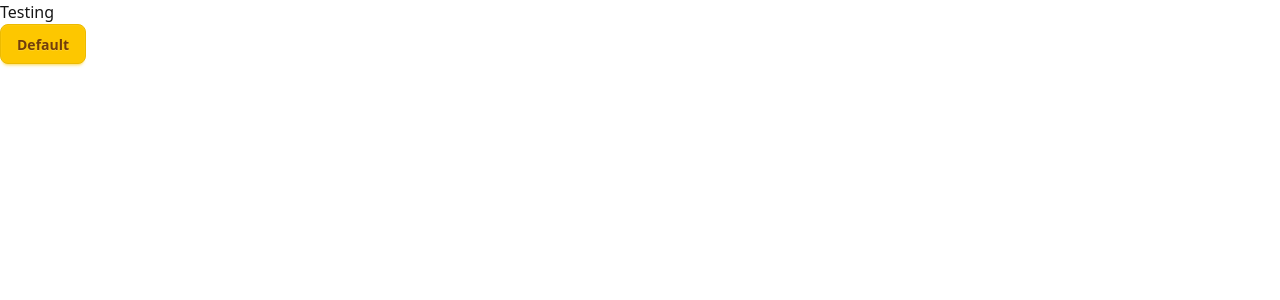
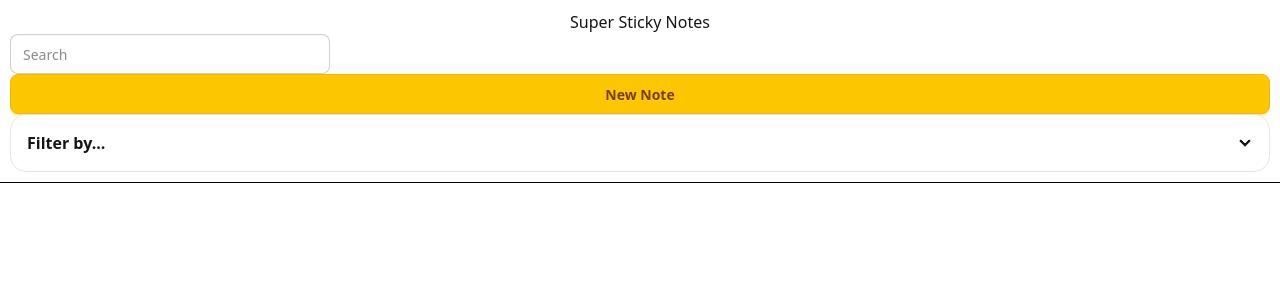
Before and after one commit to ang-riv/sticky-notes, a React (Vite) app: page / in a window 1280 px wide. Shown: the top 300 px of the page. Built offline with nearby package versions, Linux system fonts and the light colour scheme.

Commit message:
Added all header elements

```diff
--- a/index.html
+++ b/index.html
@@ -1,10 +1,10 @@
-<!DOCTYPE html>
+<!doctype html>
 <html lang="en">
   <head>
     <meta charset="UTF-8" />
     <link rel="icon" type="image/svg+xml" href="/vite.svg" />
     <meta name="viewport" content="width=device-width, initial-scale=1.0" />
-    <title>Vite + React</title>
+    <title>Super Sticky Notes</title>
   </head>
   <body>
     <div id="root"></div>
--- a/package.json
+++ b/package.json
@@ -26,6 +26,8 @@
     "eslint-plugin-react-refresh": "^0.4.19",
     "globals": "^15.15.0",
     "postcss": "^8.5.3",
+    "prettier": "^3.5.3",
+    "prettier-plugin-tailwindcss": "^0.6.11",
     "tailwindcss": "^4.0.12",
     "vite": "^6.2.0"
   }
--- a/src/App.jsx
+++ b/src/App.jsx
@@ -2,7 +2,7 @@ import React from "react";
 import Header from "./Header/Header";
 const App = () => {
   return (
-    <div data-theme="bumblebee">
+    <div data-theme="bumblebee" className="h-screen w-screen">
       <Header />
     </div>
   );
--- a/src/Header/Header.jsx
+++ b/src/Header/Header.jsx
@@ -2,10 +2,18 @@ import React from "react";
 
 const Header = () => {
   return (
-    <>
-      <h1>Testing</h1>
-      <button className="btn btn-primary">Default</button>
-    </>
+    <div className="flex h-fit w-screen flex-col content-center justify-center p-2.5 outline-1 outline-black">
+      <h1 className="text-center">Super Sticky Notes</h1>
+      <label className="input">
+        <input type="search" placeholder="Search" />
+      </label>
+      <button className="btn btn-primary">New Note</button>
+      <div className="collapse-arrow bg-base-100 border-base-300 collapse border">
+        <input type="radio" name="my-accordion-2" />
+        <div className="collapse-title font-semibold">Filter by...</div>
+        <div className="collapse-content text-sm">Inner filters</div>
+      </div>
+    </div>
   );
 };
 
```
Also changed, not shown: 2 other files (tests, documents, lock files or other folders).
